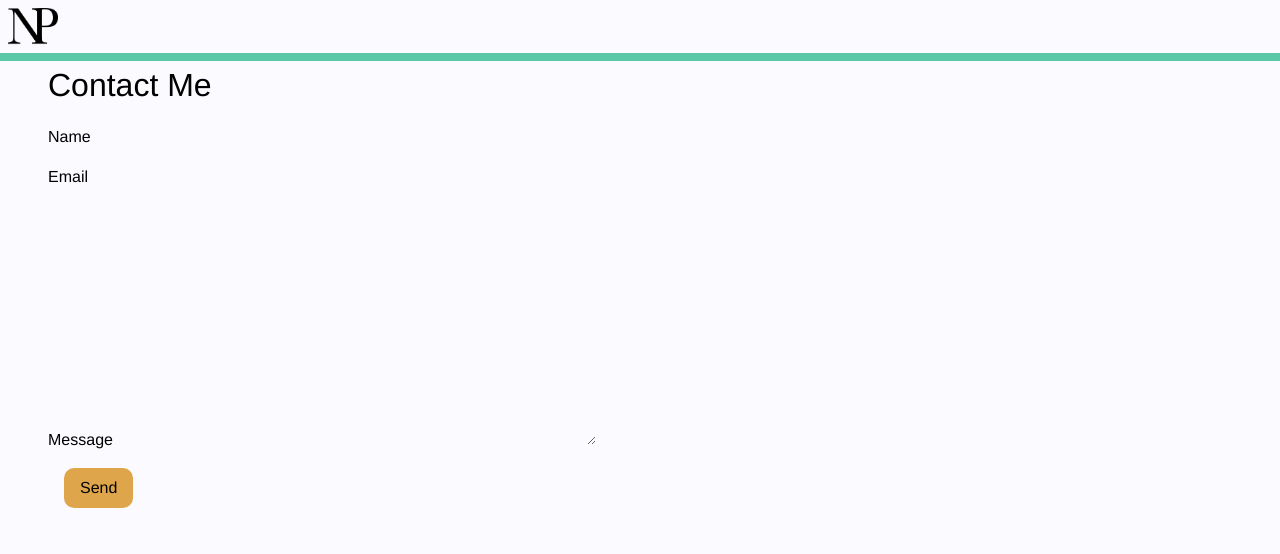
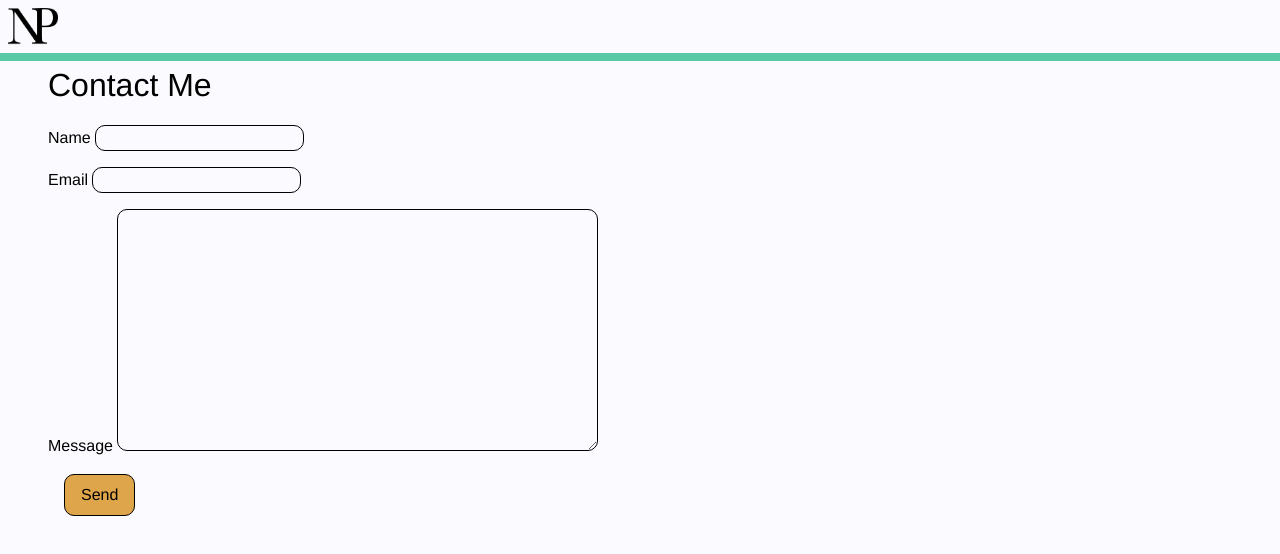
Before and after one commit to nazarpot/nazarpot.github.io, a SvelteKit app: page /contact in a window 1280 px wide. Shown: the top 554 px of the page. Built offline with nearby package versions, Linux system fonts and the light colour scheme.

Commit message:
deployed website

```diff
--- a/package.json
+++ b/package.json
@@ -7,7 +7,7 @@
     "dev": "vite dev",
     "build": "vite build",
     "preview": "vite preview",
-    "deploy": "npm run build && npx gh-pages -d build",
+    "deploy": "gh-pages -d build",
     "prepare": "svelte-kit sync || echo ''",
     "storybook": "storybook dev -p 6006",
     "build-storybook": "storybook build"
--- a/src/routes/contact/+page.svelte
+++ b/src/routes/contact/+page.svelte
@@ -66,12 +66,14 @@
         display: table-cell;
         margin-bottom: 1rem;
 
+        border: 1px solid black;
         border-radius: 10px;
     }
 
     textarea {
         display: table-cell;
 
+        border: 1px solid black;
         border-radius: 10px;
     }
 
--- a/svelte.config.js
+++ b/svelte.config.js
@@ -1,7 +1,5 @@
 import { mdsvex } from 'mdsvex';
 import adapter from '@sveltejs/adapter-static';
-
-const dev = process.argv.includes('dev');
 
 /** @type {import('@sveltejs/kit').Config} */
 const config = {
@@ -11,16 +9,16 @@ const config = {
 	adapter: adapter({
 		pages: 'build',
 		assets: 'build',
-		fallback: 'index.html',
-		paths: {
-			base: dev ? '' : process.env.BASE_PATH,
-		},
+		fallback: undefined,
 		//precompress: false,
 		strict: true
 	}) },
 	preprocess: [mdsvex()],
 	extensions: ['.svelte', '.svx'],
-	appDir: 'app',
+	//appDir: 'app',
+	paths: {
+		base: '',
+	},
 };
 
 export default config;
--- a/vite.config.js
+++ b/vite.config.js
@@ -3,5 +3,5 @@ import { sveltekit } from '@sveltejs/kit/vite';
 import { defineConfig } from 'vite';
 
 export default defineConfig({
-	plugins: [tailwindcss(), sveltekit()]
+	plugins: [tailwindcss(), sveltekit()],
 });
```
Also changed, not shown: 1 other file (tests, documents, lock files or other folders).
